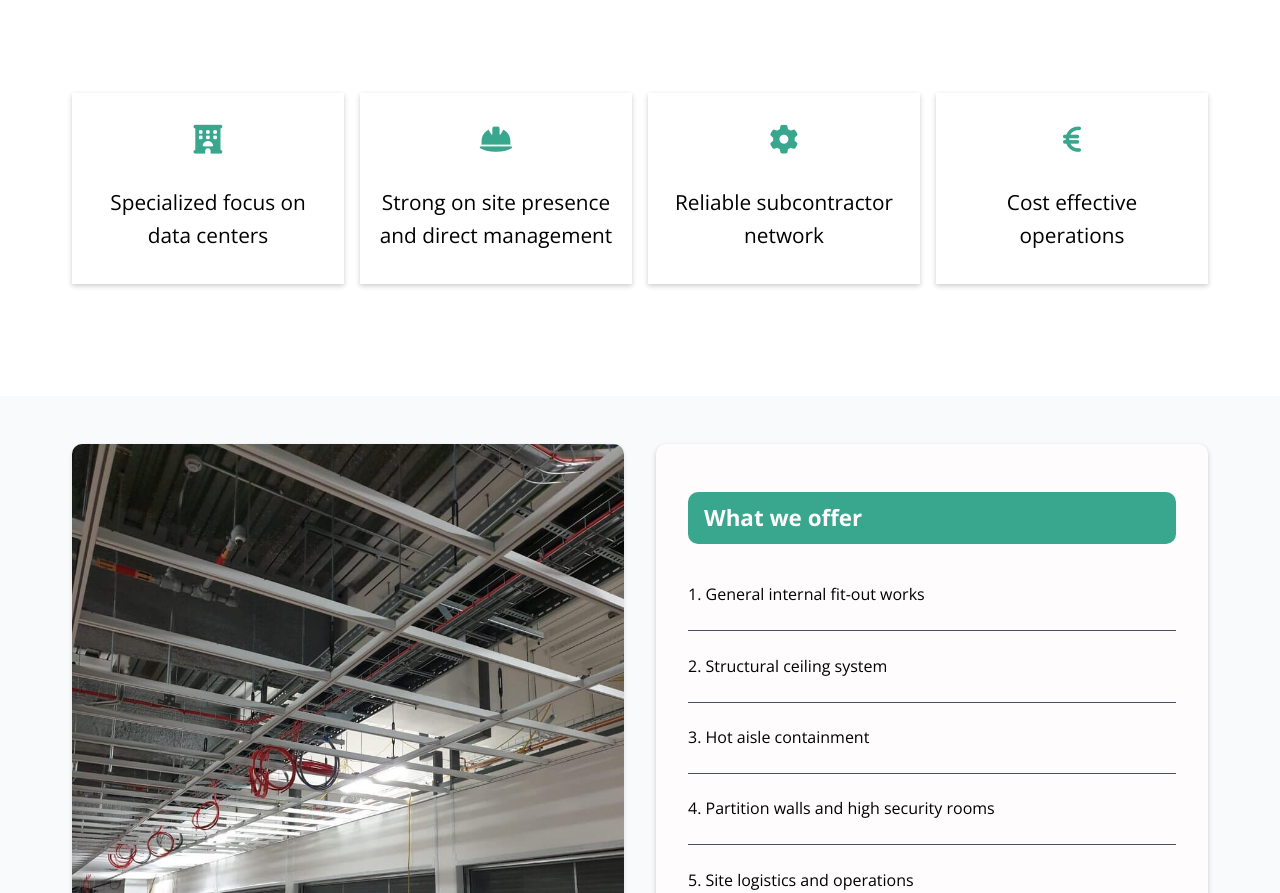
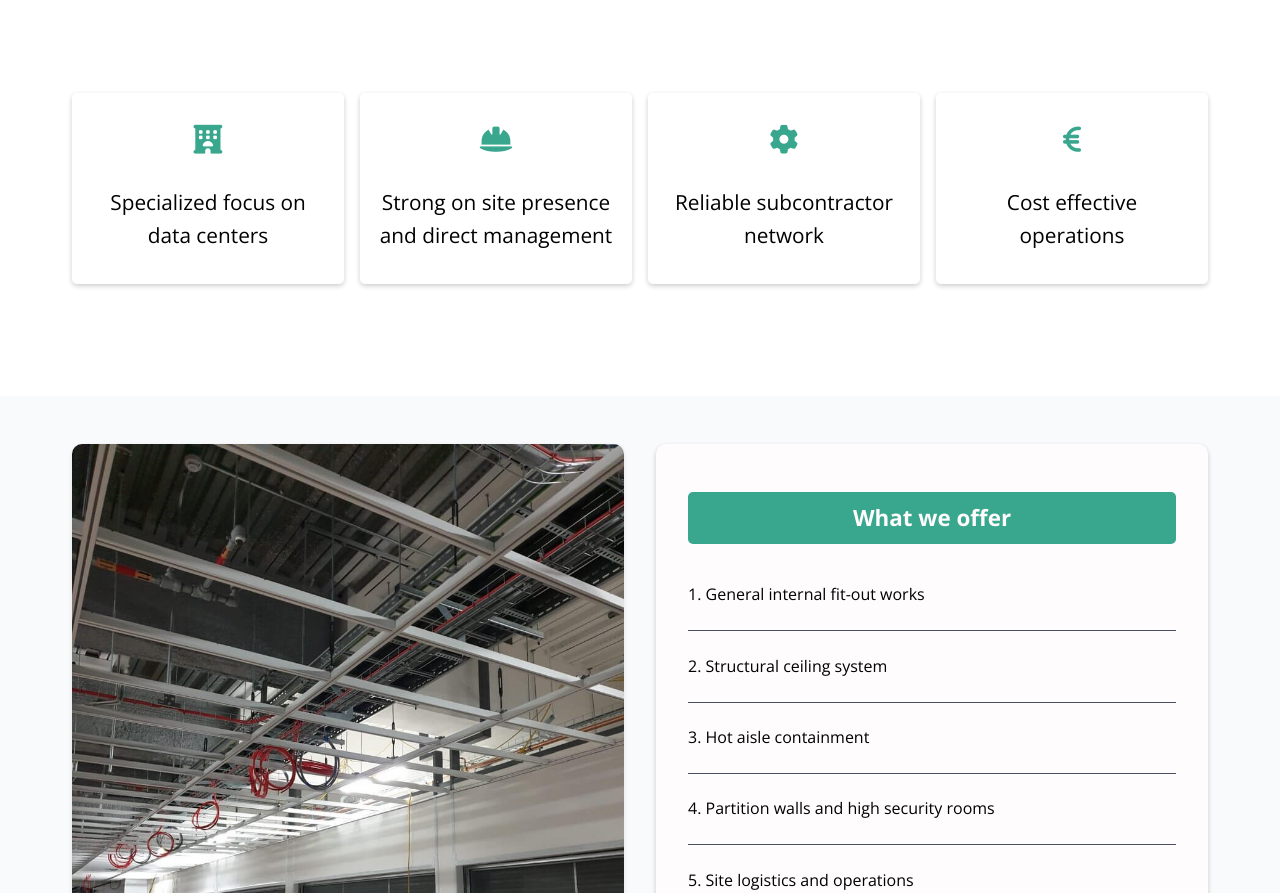
Before and after one commit to tod619/DB-Website, a plain HTML site: page index.html in a window 1280 px wide. Shown: the part 1408-2301 px from the top of the page. Drawn offline with nearby package versions, Linux system fonts and the light colour scheme.

Commit message:
Add border radius to cards

```diff
--- a/resources/style/style.css
+++ b/resources/style/style.css
@@ -255,6 +255,7 @@ img {
   align-items: center;
   padding: 1rem;
   box-shadow: 0 2px 5px rgba(0, 0, 0, 0.2);
+  border-radius: 5px;
 }
 
 .service-card i {
@@ -306,7 +307,8 @@ img {
   font-size: 1.4rem;
   font-weight: 700;
   margin: 1rem 0;
-  border-radius: 10px;
+  border-radius: 5px;
+  text-align: center;
 }
 
 .offer .list-item {
```
